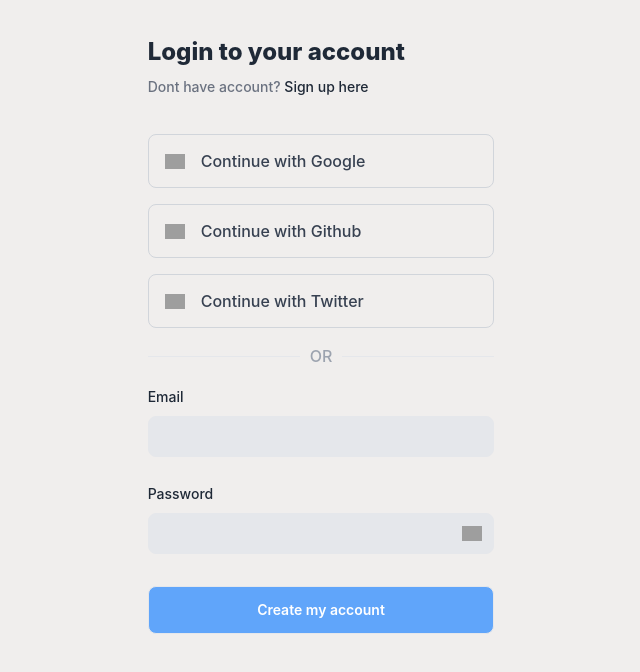
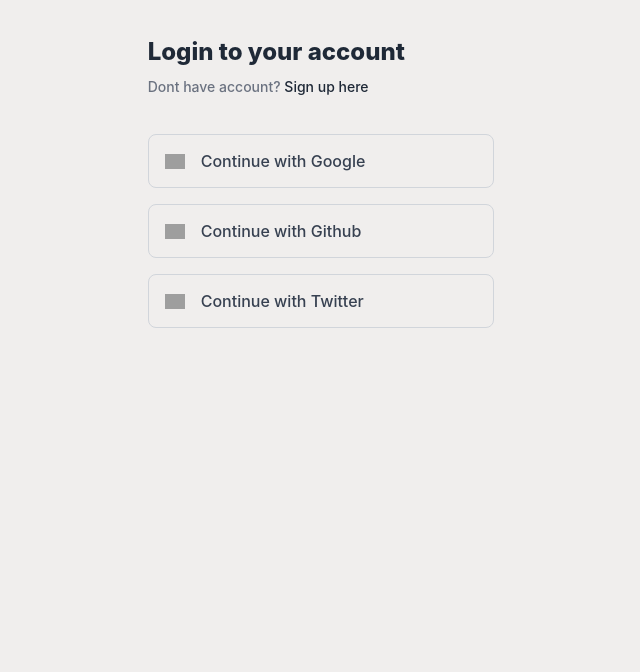
Before and after one commit to Aex5/firebase-chatapp, a Next.js app: page /auth/register in a window 1280 px wide. Shown: the top 672 px of the page, without its empty margins (319-959 px from the left). Built offline with nearby package versions, Linux system fonts and the light colour scheme; grey boxes are pictures that could not be loaded.

Commit message:
remove temporary email, update leter

```diff
--- a/pages/auth/register.js
+++ b/pages/auth/register.js
@@ -119,14 +119,14 @@
             Continue with Twitter
           </p>
         </button>
-        <div className="w-full flex items-center justify-between py-5">
+        {/* <div className="w-full flex items-center justify-between py-5">
           <hr className="w-full bg-gray-400" />
           <p className="text-base font-medium leading-4 px-2.5 text-gray-400">
             OR
           </p>
           <hr className="w-full bg-gray-400  " />
-        </div>
-        <form onSubmit={handleSignUp}>
+        </div> */}
+        {/* <form onSubmit={handleSignUp}>
           <div>
             <label className="text-sm font-medium leading-none text-gray-800">
               Email
@@ -165,7 +165,7 @@
               Create my account
             </button>
           </div>
-        </form>
+        </form> */}
       </div>
     </div>
   );
```
